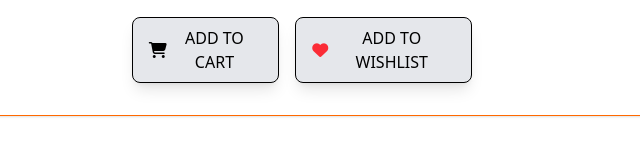
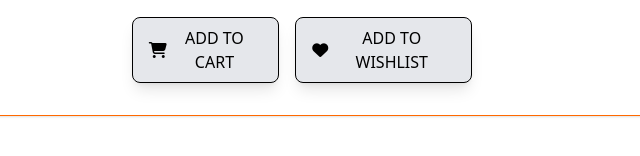
Before and after one commit to HARSHKR008/SECTION_1, a plain HTML site: page addtocart.html in a window 1280 px wide. Shown: the part 532-688 px from the top of the page, 338-978 px from the left. Drawn offline with nearby package versions, Linux system fonts and the light colour scheme.

Commit message:
Update addtocart.html

```diff
--- a/addtocart.html
+++ b/addtocart.html
@@ -31,7 +31,7 @@
                     ADD TO CART
                   </button>
                 <button class="bg-gray-200 text-black px-4 py-2 rounded-lg shadow-lg border border-black flex items-center space-x-2 transform transition duration-300 hover:scale-105">
-                    <i class="fa-solid fa-heart text-red-500"></i>
+                    <i class="fa-solid fa-heart text-black-500"></i>
                     ADD TO WISHLIST
                 </button>
             </div>
```
